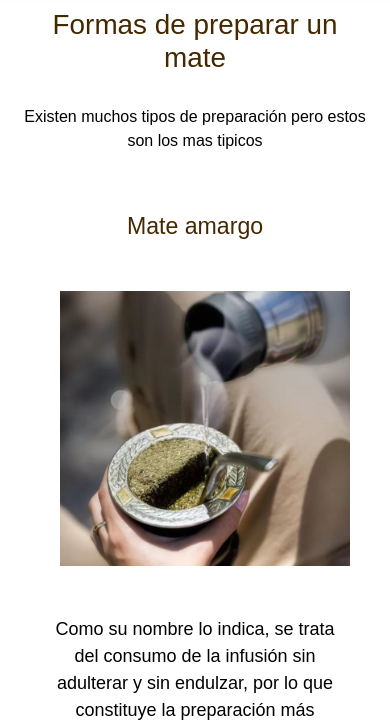
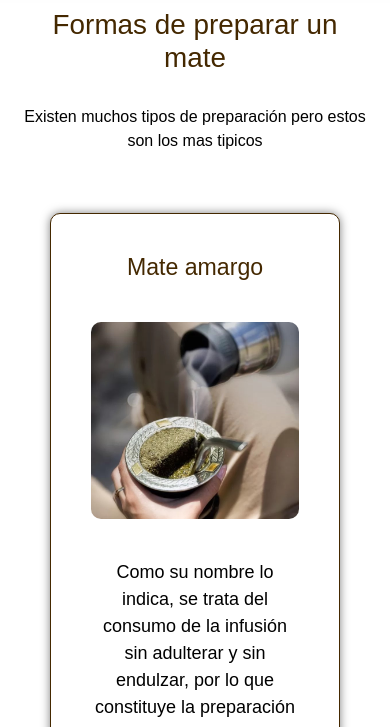
Before and after one commit to julitorresp/Dame-un-Mate, a plain HTML site: page preparar.html in a window 390 px wide. Shown: the part 117-844 px from the top of the page. Drawn offline with nearby package versions, Linux system fonts and the light colour scheme.

Commit message:
Update flow.css

```diff
--- a/flow.css
+++ b/flow.css
@@ -359,6 +359,19 @@ h1, h2, h3, h4, h5, h6 {
   padding: 30px;
 }
 
+.formasmate{
+flex: 1;
+  padding: 20px;
+  text-align: center;
+  max-width: 300px;
+  margin: 20px;
+  background-color: white;
+  border: 1px solid rgb(68, 40, 0);
+  box-shadow: 0px 0px 10px rgba(0, 0, 0, 0.5);
+  border-radius: 10px;
+  text-align: center;
+}
+
 .formasmate p {
   margin: 10px;
   font-size: 18px;
@@ -367,8 +380,7 @@ h1, h2, h3, h4, h5, h6 {
 .formasmate img {
   max-width: 100%;
   height: auto;
-  border-radius: 10px;
-  margin: 10px;
+  border-radius: 30px;
 }
 /* Formas de preparar */
 
```
